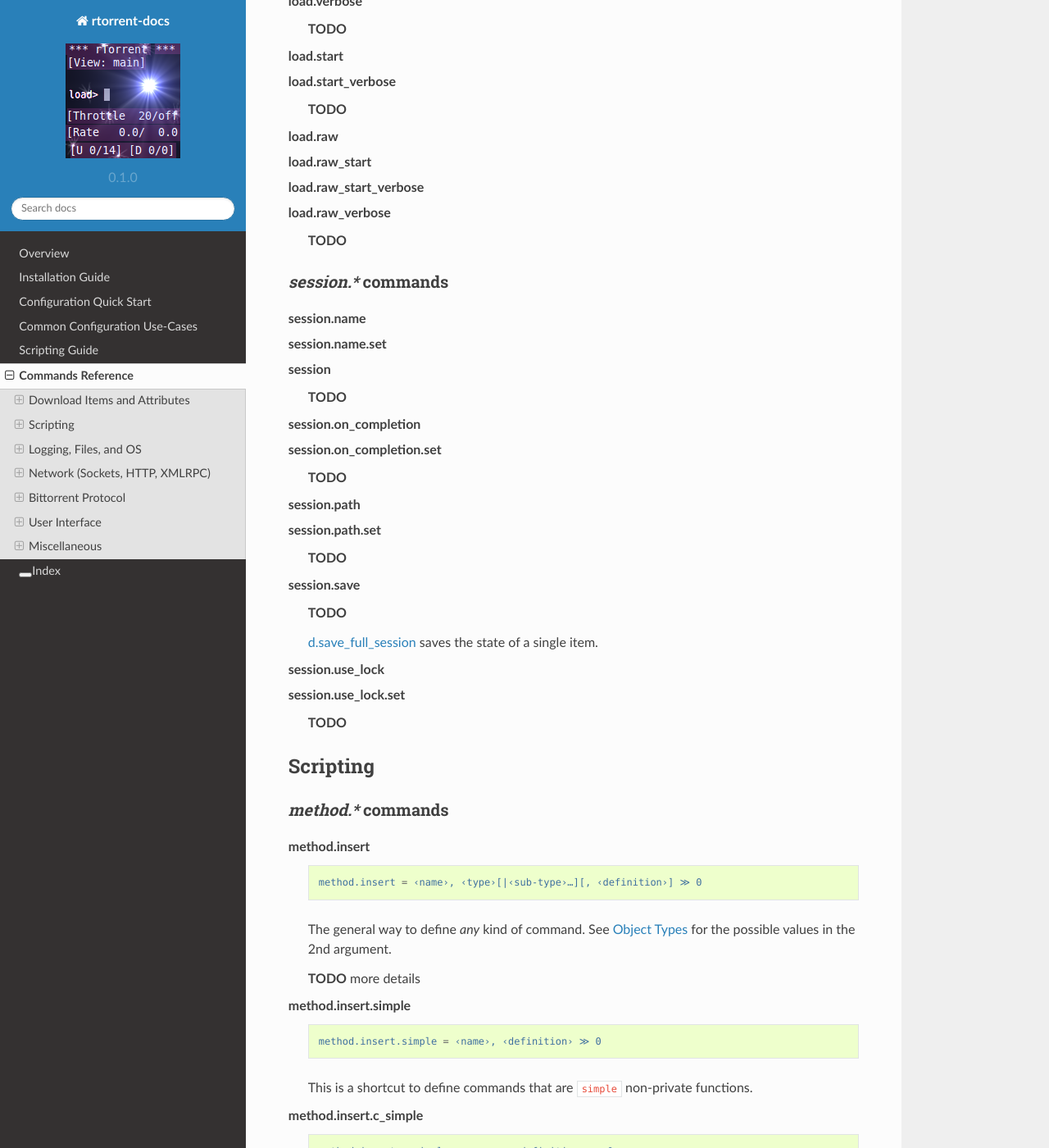
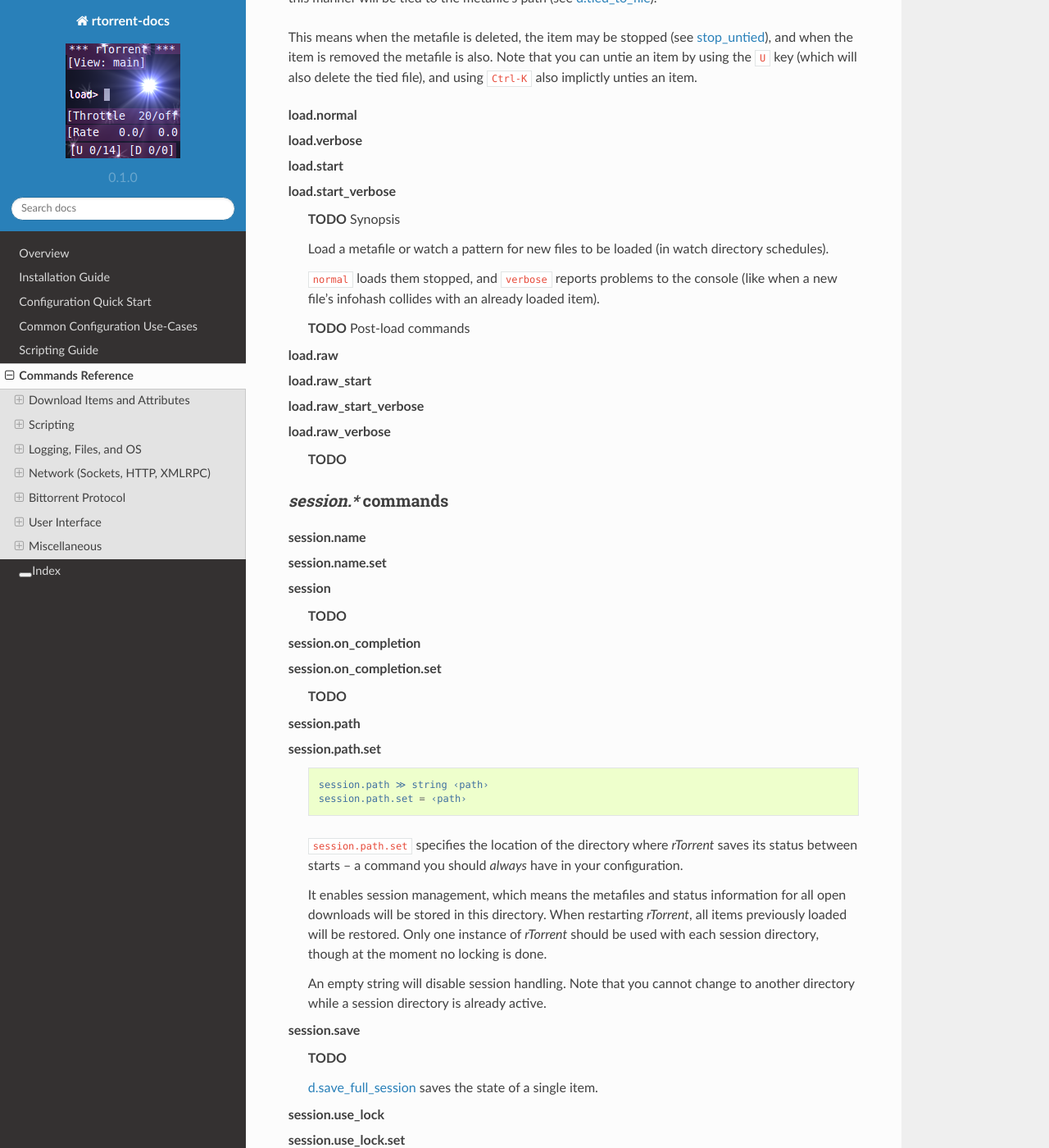
Before and after one commit to rtorrent-community/rtorrent-docs, a Sphinx documentation site: the page built from docs/cmd-ref.rst, in a window 1280 px wide and 1400 px high, scrolled down 12492 px. Shown: the whole window at 82% size. Built offline with Sphinx 7.4.7 and the Read the Docs theme 2.0.0, drawn with Linux system fonts in a browser that asks for light colours; some of the changed text lies outside the part shown.

Commit message:
session.path, and started on load commands

```diff
--- a/docs/include-cmd-items.rst
+++ b/docs/include-cmd-items.rst
@@ -503,17 +503,30 @@ These are part of the default ``pyrocore`` configuration:
 `load.*` commands
 ^^^^^^^^^^^^^^^^^^^^^^^^^^
 
+The client may be configured to check a directory for new metafiles and load them.
+Items loaded in this manner will be tied to the metafile's path (see :term:`d.tied_to_file`).
+
+This means when the metafile is deleted, the item may be stopped (see :term:`stop_untied`),
+and when the item is removed the metafile is also.
+Note that you can untie an item by using the ``U`` key (which will also delete the tied file),
+and using ``Ctrl-K`` also implictly unties an item.
+
 .. glossary::
 
     load.normal
     load.verbose
-
-        **TODO**
-
     load.start
     load.start_verbose
 
-        **TODO**
+        **TODO** Synopsis
+
+        Load a metafile or watch a pattern for new files to be loaded (in watch directory schedules).
+
+        ``normal`` loads them stopped, and ``verbose`` reports problems to the console
+        (like when a new file's infohash collides with an already loaded item).
+
+        **TODO** Post-load commands
+
 
     load.raw
     load.raw_start
@@ -544,7 +557,21 @@ These are part of the default ``pyrocore`` configuration:
     session.path
     session.path.set
 
-        **TODO**
+        .. code-block:: ini
+
+            session.path ≫ string ‹path›
+            session.path.set = ‹path›
+
+        ``session.path.set`` specifies the location of the directory where *rTorrent*
+        saves its status between starts – a command you should *always* have in your configuration.
+
+        It enables session management, which means the metafiles and status information for all
+        open downloads will be stored in this directory. When restarting *rTorrent*, all items
+        previously loaded will be restored. Only one instance of *rTorrent* should be used with
+        each session directory, though at the moment no locking is done.
+
+        An empty string will disable session handling. Note that you cannot change to another
+        directory while a session directory is already active.
 
 
     session.save
```
